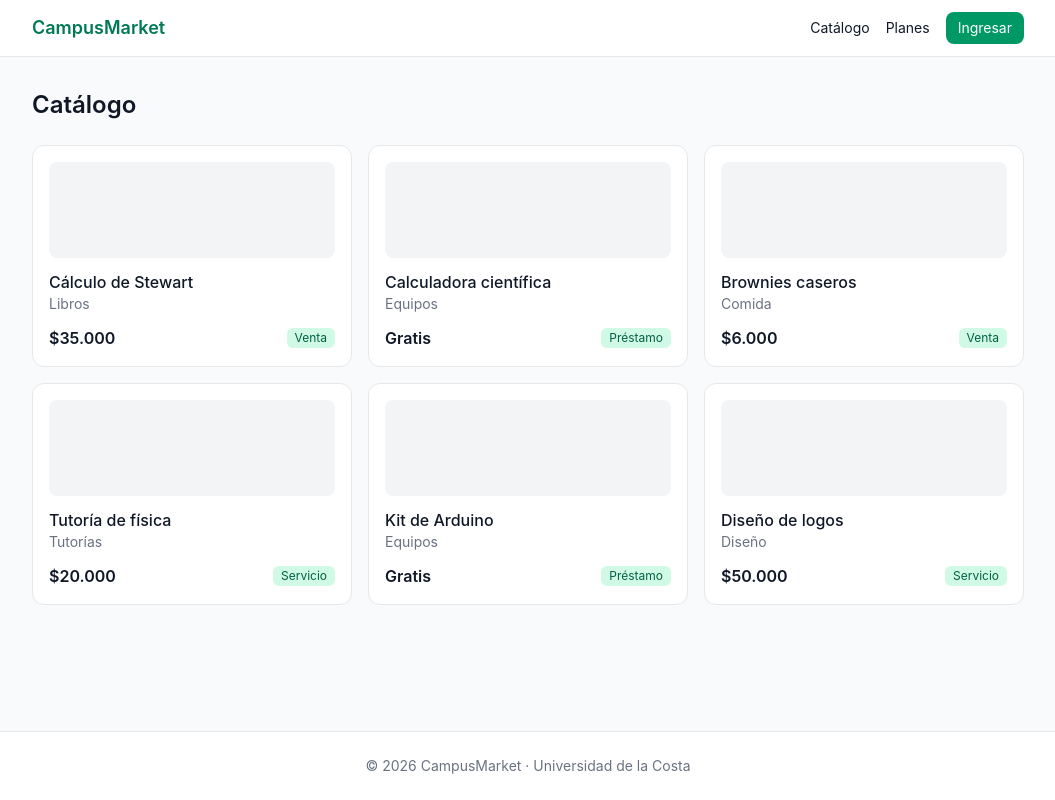
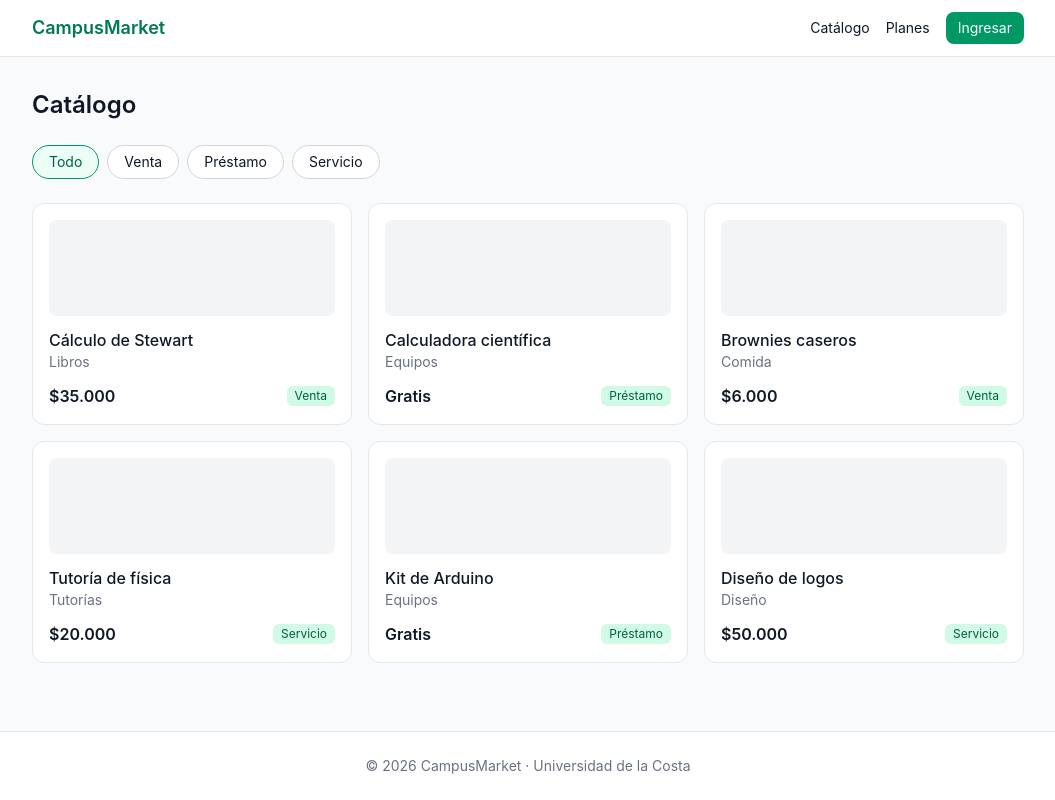
Before and after one commit to zwqui/campusmarket, a Next.js app: page /catalogo in a window 1280 px wide. Shown: the whole page, without its empty margins (112-1167 px from the left). Built offline with nearby package versions, Linux system fonts and the light colour scheme.

Commit message:
feat: add type filter to catalog

```diff
--- a/app/catalogo/page.tsx
+++ b/app/catalogo/page.tsx
@@ -1,12 +1,42 @@
+import Link from "next/link";
 import ListingCard from "@/components/ListingCard";
 import { listings } from "@/lib/mock-data";
 
-export default function CatalogPage() {
+const filters = [
+  { value: "", label: "Todo" },
+  { value: "venta", label: "Venta" },
+  { value: "prestamo", label: "Préstamo" },
+  { value: "servicio", label: "Servicio" },
+];
+
+export default async function CatalogPage({
+  searchParams,
+}: {
+  searchParams: Promise<{ tipo?: string }>;
+}) {
+  const { tipo = "" } = await searchParams;
+  const items = tipo ? listings.filter((l) => l.type === tipo) : listings;
+
   return (
     <div className="space-y-6">
       <h1 className="text-2xl font-semibold">Catálogo</h1>
+      <div className="flex flex-wrap gap-2">
+        {filters.map((f) => (
+          <Link
+            key={f.label}
+            href={f.value ? `/catalogo?tipo=${f.value}` : "/catalogo"}
+            className={`rounded-full border px-4 py-1.5 text-sm ${
+              f.value === tipo
+                ? "border-emerald-600 bg-emerald-50 text-emerald-800"
+                : "border-gray-300 bg-white"
+            }`}
+          >
+            {f.label}
+          </Link>
+        ))}
+      </div>
       <div className="grid grid-cols-2 gap-4 lg:grid-cols-3">
-        {listings.map((l) => (
+        {items.map((l) => (
           <ListingCard key={l.id} listing={l} />
         ))}
       </div>
```
